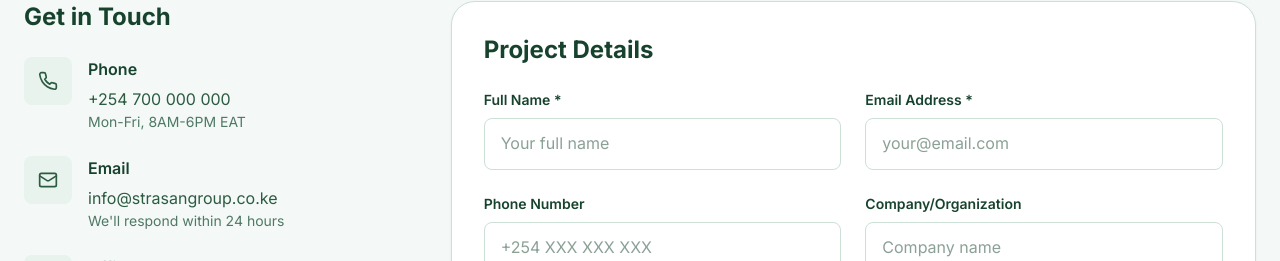
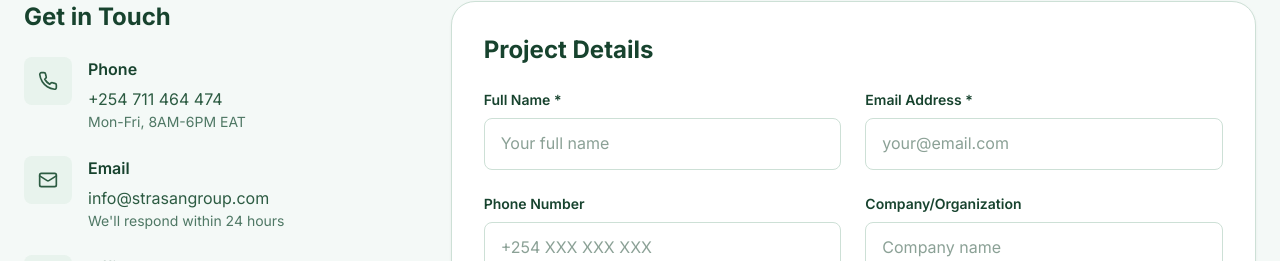
Before and after one commit to Ghola-Kodi/strasan, a Next.js app: page /quote in a window 1280 px wide. Shown: the part 467-728 px from the top of the page. Built offline with nearby package versions, Linux system fonts and the light colour scheme.

Commit message:
Update page.tsx

```diff
--- a/app/quote/page.tsx
+++ b/app/quote/page.tsx
@@ -77,7 +77,7 @@ export default function QuotePage() {
                 </div>
                 <div>
                   <h3 className="font-semibold text-forest-900 mb-1">Phone</h3>
-                  <p className="text-forest-600">+254 700 000 000</p>
+                  <p className="text-forest-600">+254 711 464 474</p>
                   <p className="text-sm text-forest-500">Mon-Fri, 8AM-6PM EAT</p>
                 </div>
               </div>
@@ -88,7 +88,7 @@ export default function QuotePage() {
                 </div>
                 <div>
                   <h3 className="font-semibold text-forest-900 mb-1">Email</h3>
-                  <p className="text-forest-600">info@strasangroup.co.ke</p>
+                  <p className="text-forest-600">info@strasangroup.com</p>
                   <p className="text-sm text-forest-500">We'll respond within 24 hours</p>
                 </div>
               </div>
```
